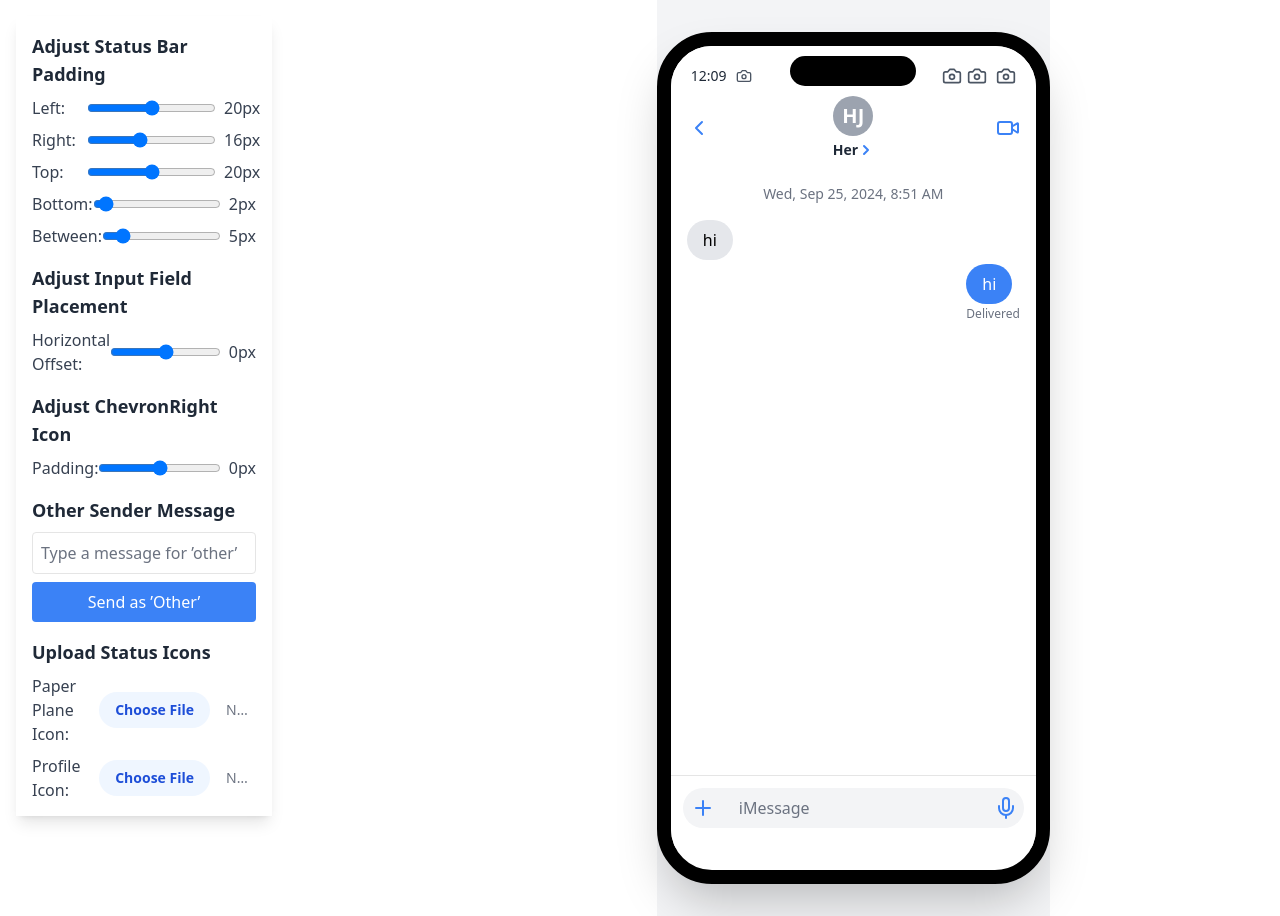
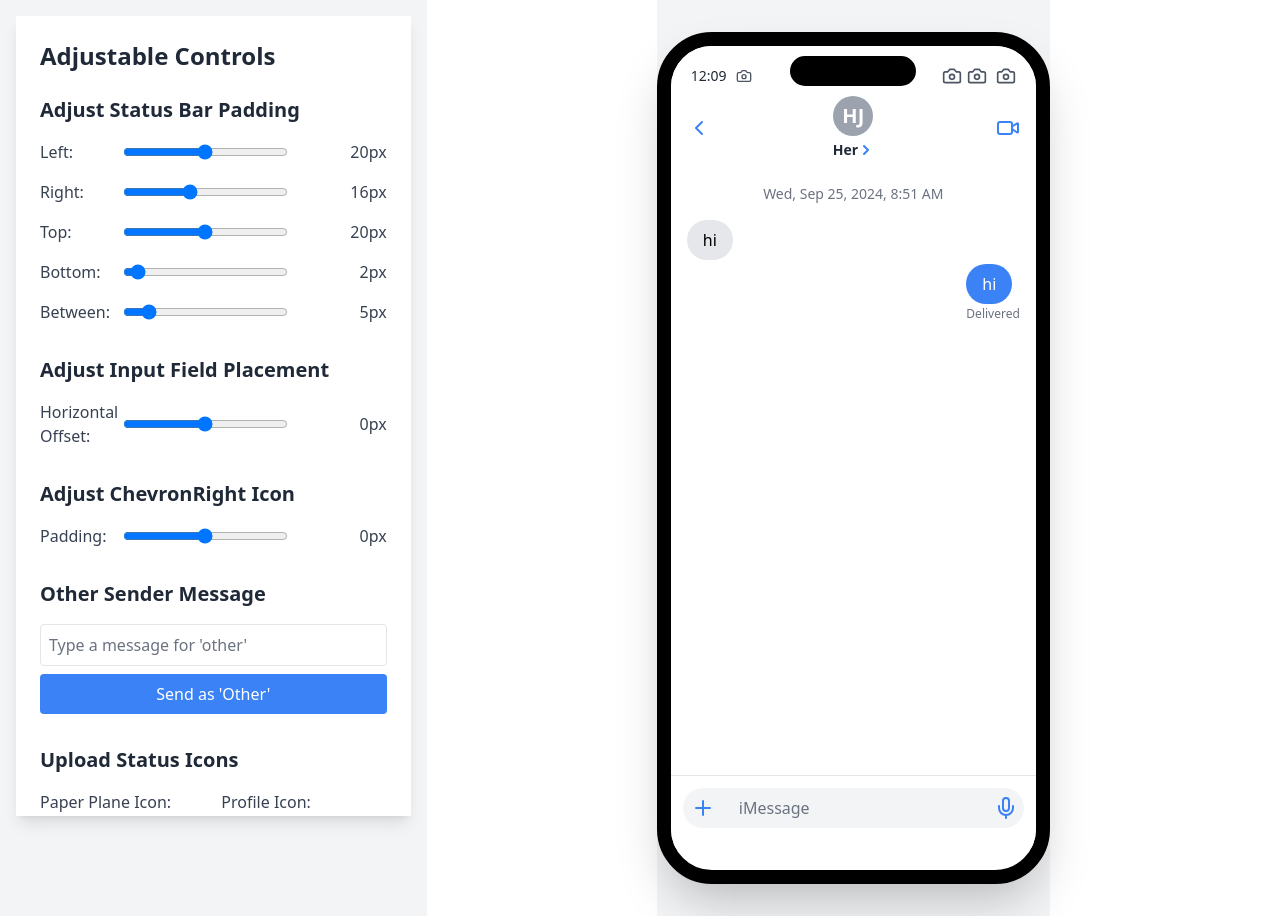
Before and after one commit to FramedStone/imessage-simulation, a Next.js app: page / in a window 1280 px wide. Built offline with nearby package versions, Linux system fonts and the light colour scheme.

Commit message:
expanded adjustablecontrols layout space

```diff
--- a/app/components/AdjustableControls.tsx
+++ b/app/components/AdjustableControls.tsx
@@ -57,13 +57,18 @@
   const closeDatePicker = () => setIsDatePickerOpen(false);
 
   return (
-    <div className="w-64 p-4 bg-white shadow-lg overflow-y-auto h-screen">
-      <h3 className="text-lg font-semibold mb-2 text-gray-800">
+    <div className="w-full p-6 bg-white shadow-lg overflow-y-auto h-screen">
+      <h2 className="text-2xl font-bold mb-6 text-gray-800">
+        Adjustable Controls
+      </h2>
+
+      <section className="mb-8">
+        <h3 className="text-xl font-semibold mb-4 text-gray-800">
           Adjust Status Bar Padding
         </h3>
         {Object.entries(statusBarPadding).map(([key, value]) => (
-        <div key={key} className="flex items-center mb-2">
-          <label className="w-24 text-gray-700">
+          <div key={key} className="flex items-center mb-4">
+            <label className="w-1/4 text-gray-700">
               {key.charAt(0).toUpperCase() + key.slice(1)}:
             </label>
             <input
@@ -71,17 +76,22 @@
               min="0"
               max="40"
               value={value}
-            onChange={(e) => handlePaddingChange(key, parseInt(e.target.value))}
-            className="w-full"
+              onChange={(e) =>
+                handlePaddingChange(key, parseInt(e.target.value))
+              }
+              className="w-1/2 mr-4"
             />
-          <span className="ml-2 w-8 text-right text-gray-700">{value}px</span>
+            <span className="w-1/4 text-right text-gray-700">{value}px</span>
           </div>
         ))}
-      <h3 className="text-lg font-semibold mt-4 mb-2 text-gray-800">
+      </section>
+
+      <section className="mb-8">
+        <h3 className="text-xl font-semibold mb-4 text-gray-800">
           Adjust Input Field Placement
         </h3>
-      <div className="flex items-center mb-2">
-        <label className="w-24 text-gray-700">Horizontal Offset:</label>
+        <div className="flex items-center mb-4">
+          <label className="w-1/4 text-gray-700">Horizontal Offset:</label>
           <input
             type="range"
             min="-50"
@@ -90,17 +100,20 @@
             onChange={(e) =>
               handleInputFieldOffsetChange(parseInt(e.target.value))
             }
-          className="w-full"
+            className="w-1/2 mr-4"
           />
-        <span className="ml-2 w-8 text-right text-gray-700">
+          <span className="w-1/4 text-right text-gray-700">
             {inputFieldOffset}px
           </span>
         </div>
-      <h3 className="text-lg font-semibold mt-4 mb-2 text-gray-800">
+      </section>
+
+      <section className="mb-8">
+        <h3 className="text-xl font-semibold mb-4 text-gray-800">
           Adjust ChevronRight Icon
         </h3>
-      <div className="flex items-center mb-2">
-        <label className="w-24 text-gray-700">Padding:</label>
+        <div className="flex items-center mb-4">
+          <label className="w-1/4 text-gray-700">Padding:</label>
           <input
             type="range"
             min="-20"
@@ -109,40 +122,47 @@
             onChange={(e) =>
               handleChevronRightPaddingChange(parseInt(e.target.value))
             }
-          className="w-full"
+            className="w-1/2 mr-4"
           />
-        <span className="ml-2 w-8 text-right text-gray-700">
+          <span className="w-1/4 text-right text-gray-700">
             {chevronRightPadding}px
           </span>
         </div>
-      <h3 className="text-lg font-semibold mt-4 mb-2 text-gray-800">
+      </section>
+
+      <section className="mb-8">
+        <h3 className="text-xl font-semibold mb-4 text-gray-800">
           Other Sender Message
         </h3>
-      <div className="flex flex-col mb-2">
+        <div className="flex flex-col mb-4">
           <input
             type="text"
             value={otherSenderMessage}
             onChange={(e) => handleOtherSenderMessageChange(e.target.value)}
-          placeholder="Type a message for &rsquo;other&rsquo;"
+            placeholder="Type a message for 'other'"
             className="w-full p-2 border rounded mb-2 text-black placeholder-gray-500"
           />
           <button
             onClick={handleSendOtherMessage}
             className="bg-blue-500 text-white p-2 rounded hover:bg-blue-600"
           >
-          Send as &rsquo;Other&rsquo;
+            Send as 'Other'
           </button>
         </div>
-      <h3 className="text-lg font-semibold mt-4 mb-2 text-gray-800">
+      </section>
+
+      <section className="mb-8">
+        <h3 className="text-xl font-semibold mb-4 text-gray-800">
           Upload Status Icons
         </h3>
-      <div className="flex flex-col space-y-2">
-        {(["paperPlane", "profile", "signal", "wifi", "battery"] as const).map(
-          (iconType) => (
-            <div key={iconType} className="flex items-center">
+        <div className="grid grid-cols-1 md:grid-cols-2 gap-4">
+          {(
+            ["paperPlane", "profile", "signal", "wifi", "battery"] as const
+          ).map((iconType) => (
+            <div key={iconType} className="flex flex-col">
               <label
                 htmlFor={`${iconType}Icon`}
-                className="w-24 text-gray-700 capitalize"
+                className="mb-2 text-gray-700 capitalize"
               >
                 {iconType === "paperPlane" ? "Paper Plane" : iconType} Icon:
               </label>
@@ -154,13 +174,15 @@
                 className="w-full text-sm text-gray-500 file:mr-4 file:py-2 file:px-4 file:rounded-full file:border-0 file:text-sm file:font-semibold file:bg-blue-50 file:text-blue-700 hover:file:bg-blue-100"
               />
             </div>
-          )
-        )}
+          ))}
         </div>
-      <h3 className="text-lg font-semibold mt-4 mb-2 text-gray-800">
+      </section>
+
+      <section className="mb-8">
+        <h3 className="text-xl font-semibold mb-4 text-gray-800">
           Status Bar Timestamp
         </h3>
-      <div className="flex items-center mb-2">
+        <div className="flex items-center mb-4">
           <input
             type="text"
             value={statusBarTimestamp}
@@ -169,10 +191,13 @@
             className="w-full p-2 border rounded text-black placeholder-gray-500"
           />
         </div>
-      <h3 className="text-lg font-semibold mt-4 mb-2 text-gray-800">
+      </section>
+
+      <section className="mb-8">
+        <h3 className="text-xl font-semibold mb-4 text-gray-800">
           Message Timestamp
         </h3>
-      <div className="flex items-center mb-2">
+        <div className="flex items-center mb-4">
           <button
             onClick={openDatePicker}
             className="w-full p-2 border rounded text-black bg-white hover:bg-gray-100"
@@ -180,18 +205,22 @@
             {messageTimestamp.toLocaleString()}
           </button>
         </div>
-      <h3 className="text-lg font-semibold mt-4 mb-2 text-gray-800">
+      </section>
+
+      <section className="mb-8">
+        <h3 className="text-xl font-semibold mb-4 text-gray-800">
           Message Delivery Status
         </h3>
-      <div className="flex items-center mb-2">
-        <label className="mr-2 text-gray-700">Delivered:</label>
+        <div className="flex items-center mb-4">
+          <label className="mr-4 text-gray-700">Delivered:</label>
           <input
             type="checkbox"
             checked={isMessageDelivered}
             onChange={(e) => handleMessageDeliveryToggle(e.target.checked)}
-          className="form-checkbox h-5 w-5 text-blue-600"
+            className="form-checkbox h-6 w-6 text-blue-600"
           />
         </div>
+      </section>
 
       {isDatePickerOpen && (
         <div className="fixed inset-0 bg-black bg-opacity-50 flex items-center justify-center z-50">
--- a/app/page.tsx
+++ b/app/page.tsx
@@ -112,8 +112,8 @@
   };
 
   return (
-    <main className="flex flex-col md:flex-row min-h-screen">
-      <div className="w-full md:w-1/3 p-4">
+    <main className="flex flex-col lg:flex-row min-h-screen">
+      <div className="w-full lg:w-2/5 xl:w-1/3 p-4 bg-gray-100 overflow-y-auto">
         <AdjustableControls
           statusBarPadding={statusBarPadding}
           inputFieldOffset={inputFieldOffset}
@@ -133,7 +133,7 @@
           handleMessageDeliveryToggle={handleMessageDeliveryToggle}
         />
       </div>
-      <div className="w-full md:w-2/3 flex justify-center items-center">
+      <div className="w-full lg:w-3/5 xl:w-2/3 flex justify-center items-center bg-white">
         <IPhoneWrapper>
           <div className="flex-1 flex flex-col h-full">
             <IMessageHeader
```
Lines whose indentation alone changed are shown as unchanged.
